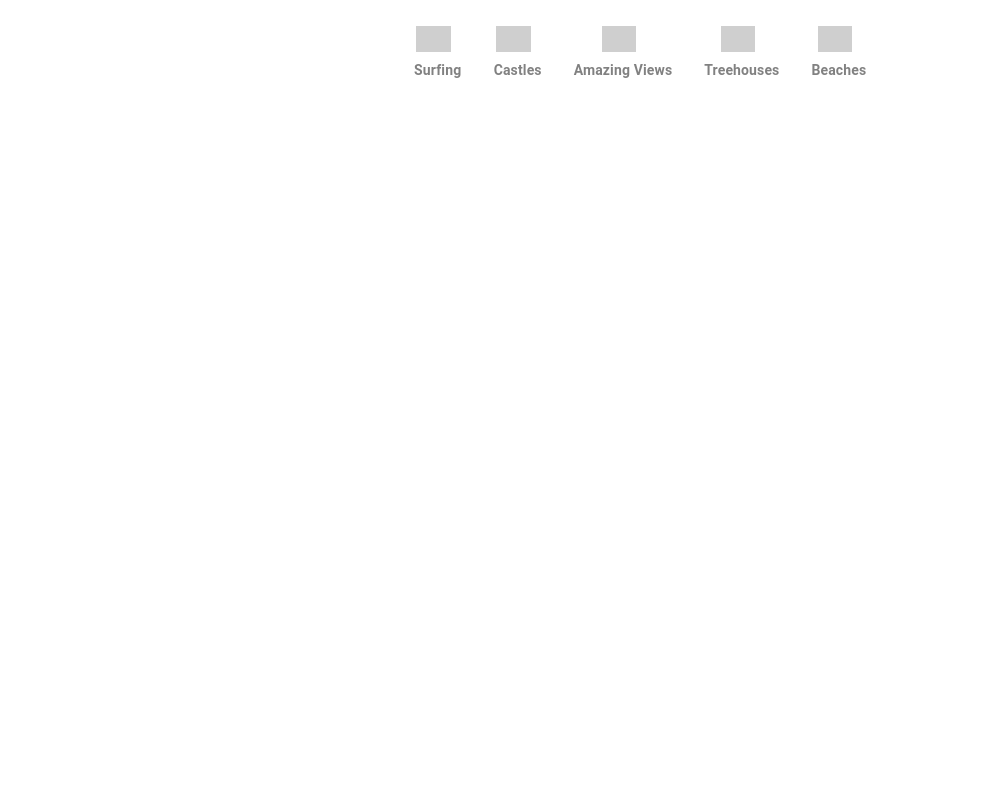
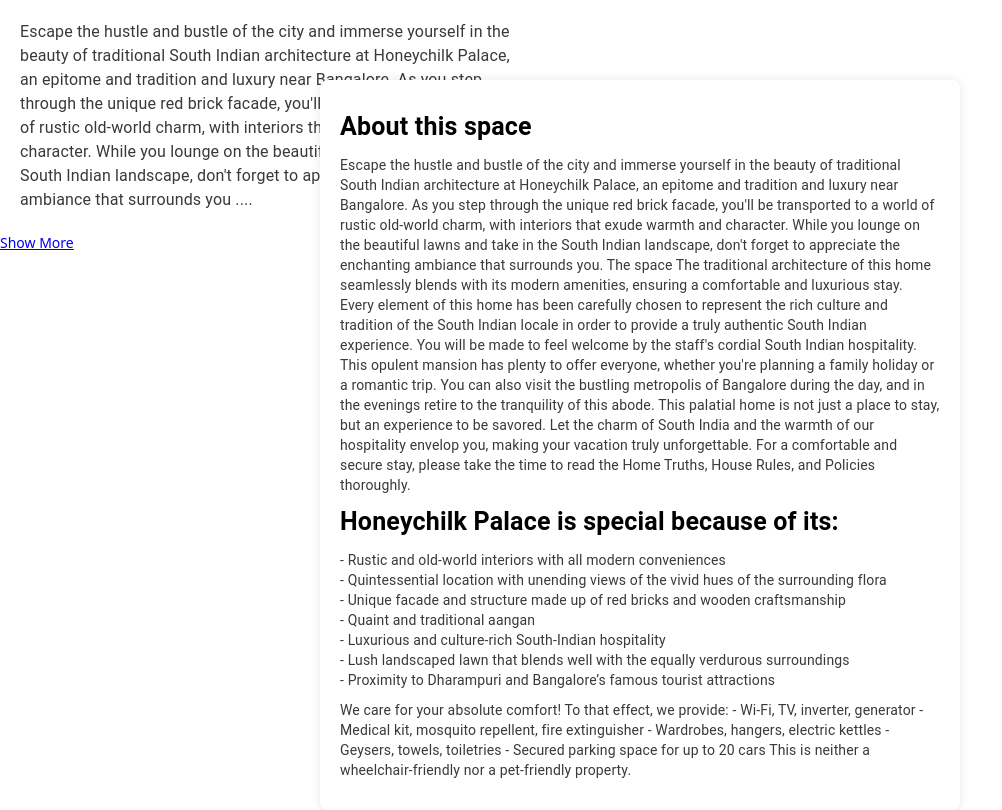
Before and after one commit to Jasjeet13/AirBnB_Clone, a React (Vite) app in the folder Airbnb/: page /ShowMore2 in a window 1280 px wide. Shown: the whole page, without its empty margins (0-1002 px from the left). Built offline with nearby package versions, Linux system fonts and the light colour scheme; grey boxes are pictures that could not be loaded.

Commit message:
commit-j-8

```diff
--- a/Airbnb/src/App.jsx
+++ b/Airbnb/src/App.jsx
@@ -8,6 +8,8 @@
 import Categories from './Components/Categories'
 import ImageLayout from './Components/ImageLayout'
 import { Route, BrowserRouter as Router, Routes } from 'react-router-dom';
+import ShowMore from './Components/ShowMore'
+import ShowMore2 from './Components/ShowMore2'
 
 
 
@@ -35,16 +37,25 @@
     // // </div>
 
 
+    // <Router>
+    //   <div>
+    //     <Categories />
+    //   </div>
+    //   <Routes>
+    //     <Route path='Surfing' Component={Surfing}/>
+    //     <Route path='Castles' Component={Castles}/>
+    //     <Route path='AmazingViews' Component={Amazing_Views}/>
+    //     <Route path='Treehouses' Component={Treehouses}/>
+    //     <Route path='Beaches' Component={Beach}/>
+    //   </Routes>
+    // </Router>
+
     <Router>
       <div>
-        <Categories />
+        <ShowMore />
       </div>
       <Routes>
-        <Route path='Surfing' Component={Surfing}/>
-        <Route path='Castles' Component={Castles}/>
-        <Route path='AmazingViews' Component={Amazing_Views}/>
-        <Route path='Treehouses' Component={Treehouses}/>
-        <Route path='Beaches' Component={Beach}/>
+        <Route path='ShowMore2' Component={ShowMore2}/>
       </Routes>
     </Router>
   );
--- a/Airbnb/src/Components/Categories.css
+++ b/Airbnb/src/Components/Categories.css
@@ -21,7 +21,7 @@
 }
 
 .button:hover{
-    /* opacity: 1; */
+    opacity: 1;
     border-bottom: solid 2px rgba(98, 98, 98,0.5);
     background: transparent;
 }
@@ -29,3 +29,8 @@
 .link{
     text-decoration: none;
 }
+
+.button:active{
+    background: black;
+    border-bottom: solid 2px  rgba(98, 98, 98,0.5);
+}
--- /dev/null
+++ b/Airbnb/src/Components/ShowMore.css
@@ -0,0 +1,50 @@
+*{
+    padding:0;
+    margin: 0;
+    box-sizing: border-box;
+}
+
+.para{
+    width: 40%;
+    color: rgb(57, 57, 57);
+    letter-spacing: 1;
+    padding: 20px 0 5px 20px;
+}
+
+.Main-box- {
+    position: relative;
+    width: 100%;
+    /* margin: 10px; */
+    /* padding: 20px 0 20px 0; */
+    font-size: 14px;
+    height: 100vh;
+    padding: 0;
+    margin: 0;
+  }
+
+  .ShowMore2-box {
+    position: absolute;
+    top: 10%;
+    left: 25%;
+    width: 50%;
+    padding: 20px;
+    background-color: #ffffff;
+    border-radius: 8px;
+    box-shadow: 0px 0px 10px rgba(0, 0, 0, 0.1);
+    z-index: 3; /* Ensure the ShowMore2 box is above */
+  }
+
+  .Main-box-Notvisible{
+    position: fixed;
+    top: 0;
+    left: 0;
+    position: relative;
+    width: 100%;
+    margin: 10px;
+    min-height: 100vh;
+    font-size: 14px;
+    background-color: rgba(0, 0, 0, 0.1);
+    padding: 0;
+    margin: 0;
+
+  }
--- /dev/null
+++ b/Airbnb/src/Components/ShowMore.jsx
@@ -0,0 +1,31 @@
+import React, { useState } from 'react'
+import './ShowMore.css'
+import './ShowMore2.css'
+import { Box, Typography } from '@material-ui/core'
+import { Link } from 'react-router-dom'
+
+function ShowMore() {
+    const [showMoreVisible,setshowMoreVisible]=useState(false);
+
+    const handleVisible = () => {
+        setshowMoreVisible(true);
+    };
+
+  return (
+    <Box className={`Main-box-${showMoreVisible ? 'Notvisible' : ''}`}>
+        <Typography variant="body1" paragraph className='para'>
+            Escape the hustle and bustle of the city and immerse yourself in the beauty of
+            traditional South Indian architecture at Honeychilk Palace, an epitome and
+            tradition and luxury near Bangalore. As you step through the unique red brick
+            facade, you'll be transported to a world of rustic old-world charm, with
+            interiors that exude warmth and character. While you lounge on the beautiful
+            lawns and take in the South Indian landscape, don't forget to appreciate the
+            enchanting ambiance that surrounds you ....
+        </Typography>
+
+        <Link to="/ShowMore2" className="show-more-link" onClick={handleVisible}>Show More</Link>
+    </Box>
+  )
+}
+
+export default ShowMore
--- /dev/null
+++ b/Airbnb/src/Components/ShowMore2.css
@@ -0,0 +1,15 @@
+
+
+.ShowMore2-main-box {
+    position: absolute;
+    top: 50%;
+    left: 50%;
+    transform: translate(-50%, -50%);
+    width: 80%;
+    max-width: 600px;
+    padding: 20px;
+    background-color: #ffffff;
+    border-radius: 8px;
+    box-shadow: 0px 0px 10px rgba(0, 0, 0, 0.1);
+    z-index: 1000; /* Ensure the box appears above other content */
+  }
--- /dev/null
+++ b/Airbnb/src/Components/ShowMore2.jsx
@@ -0,0 +1,70 @@
+import { Box,Typography } from '@material-ui/core'
+// import './ShowMore2.css'
+import './ShowMore.css'
+import React from 'react'
+
+function ShowMore2() {
+
+  const paraStyles = {
+    typoHeading : {
+      fontWeight : '600',
+      fontSize:'25px',
+      margin : '12px 0 12px 0'
+    },
+
+    typoPara : {
+      fontSize: '14px',
+      margin: '10px 0 10px 0',
+      color : 'rgb(57, 57, 57)',
+      letterSpacing : '1'
+    }
+  }
+  return (
+    // <Box className='ShowMore2-overlay'>
+    <Box className='ShowMore2-box'>
+        <Typography variant="h4" heading style={paraStyles.typoHeading} >
+            About this space
+        </Typography>
+
+        <Typography variant='body2' paragraph style={paraStyles.typoPara}>
+
+        Escape the hustle and bustle of the city and immerse yourself in the beauty of traditional South Indian architecture at Honeychilk Palace, an epitome and tradition and luxury near Bangalore. As you step through the unique red brick facade, you'll be transported to a world of rustic old-world charm, with interiors that exude warmth and character. While you lounge on the beautiful lawns and take in the South Indian landscape, don't forget to appreciate the enchanting ambiance that surrounds you.
+        The space
+        The traditional architecture of this home seamlessly blends with its modern amenities, ensuring a comfortable and luxurious stay. Every element of this home has been carefully chosen to represent the rich culture and tradition of the South Indian locale in order to provide a truly authentic South Indian experience. You will be made to feel welcome by the staff's cordial South Indian hospitality. This opulent mansion has plenty to offer everyone, whether you're planning a family holiday or a romantic trip. You can also visit the bustling metropolis of Bangalore during the day, and in the evenings retire to the tranquility of this abode.
+
+        This palatial home is not just a place to stay, but an experience to be savored. Let the charm of South India and the warmth of our hospitality envelop you, making your vacation truly unforgettable.
+
+        For a comfortable and secure stay, please take the time to read the Home Truths, House Rules, and Policies thoroughly.
+        </Typography>
+
+        <Typography variant="h4" heading style={paraStyles.typoHeading} >
+        Honeychilk Palace is special because of its:
+        </Typography>
+
+        <Typography variant='body2' paragraph style={paraStyles.typoPara}>
+        - Rustic and old-world interiors with all modern conveniences <br />
+        - Quintessential location with unending views of the vivid hues of the surrounding flora<br />
+        - Unique facade and structure made up of red bricks and wooden craftsmanship<br />
+        - Quaint and traditional aangan<br />
+        - Luxurious and culture-rich South-Indian hospitality<br />
+        - Lush landscaped lawn that blends well with the equally verdurous surroundings<br />
+        - Proximity to Dharampuri and Bangalore’s famous tourist attractions<br />
+        </Typography>
+
+        <Typography variant='body2' paragraph style={paraStyles.typoPara}>
+        We care for your absolute comfort! To that effect, we provide:
+        - Wi-Fi, TV, inverter, generator
+        - Medical kit, mosquito repellent, fire extinguisher
+        - Wardrobes, hangers, electric kettles
+        - Geysers, towels, toiletries
+        - Secured parking space for up to 20 cars
+
+        This is neither a wheelchair-friendly nor a pet-friendly property.
+
+        </Typography>
+    </Box>
+    // </Box>
+  )
+}
+
+export default ShowMore2
```
